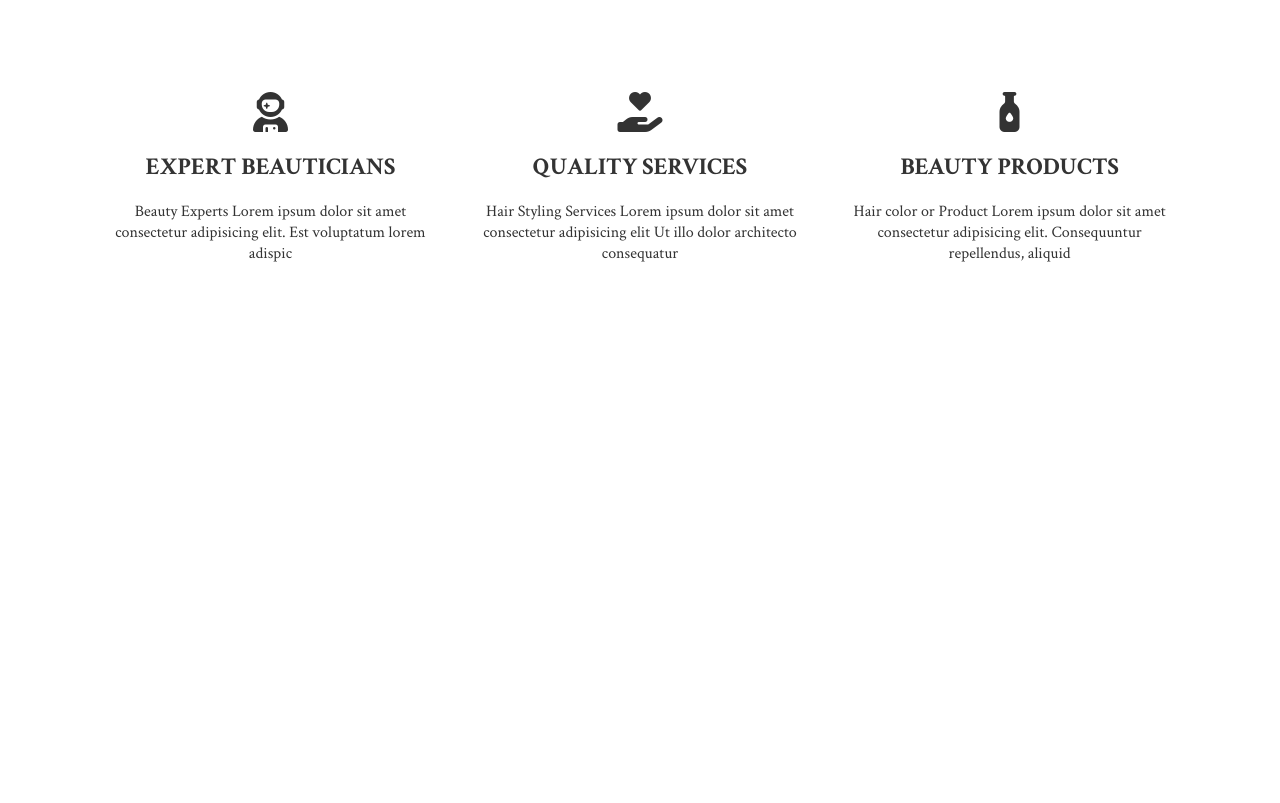
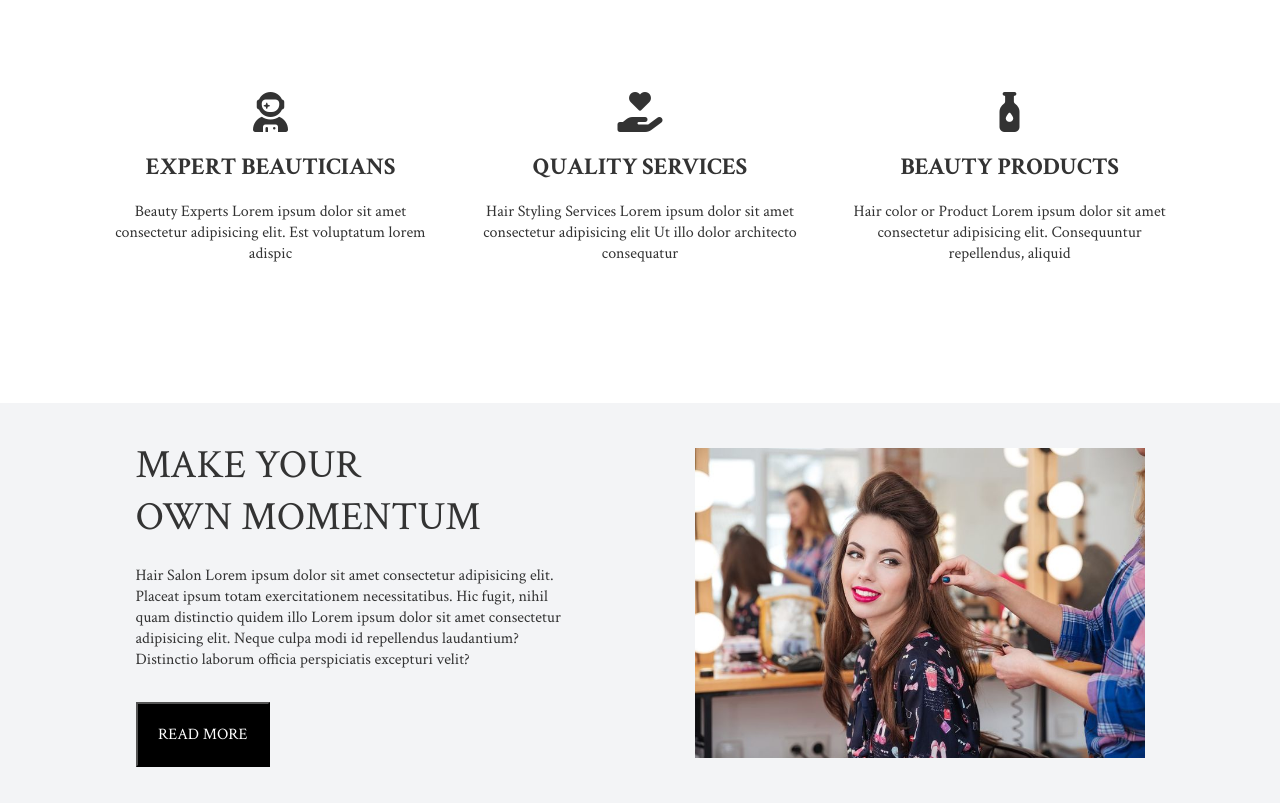
Before and after one commit to Gonpassa/salon, a plain HTML site: page views/index.html in a window 1280 px wide. Shown: the part 867-1670 px from the top of the page. Before the commit the page ends 1270 px from the top, so only its background shows below. Drawn offline with Linux system fonts and the light colour scheme.

Commit message:
momentum section

```diff
--- a/static/css/styles.css
+++ b/static/css/styles.css
@@ -169,6 +169,34 @@ a{
     text-align: center;
 }
 
+/* Momentum */
+.momentum{
+    height: 400px;
+    width: 100%;
+    background-color: #f3f4f6;
+}
+.momentum > .flex{
+    justify-content: space-around;
+}
+.momentum .container.flex section{
+    flex-direction: column;
+    justify-content: space-around;
+    width: 40%;
+    height: 400px;
+    padding: 25px 0;
+    align-items: flex-start;
+}
+
+.momentum .flex section h3{
+    font-size: 2.5rem;
+    font-weight: 400;
+}
+
+.momentum img{
+    height: 310px;
+    width: 450px;
+}
+
 
 
 
--- a/views/index.html
+++ b/views/index.html
@@ -66,6 +66,20 @@
             </section>
         </section>
     </section>
+
+    <!-- Momentum -->
+
+    <section class="momentum">
+        <section class="container flex">
+            <section class="flex">
+                <h3>MAKE YOUR<br>OWN MOMENTUM</h3>
+                <p>Hair Salon Lorem ipsum dolor sit amet consectetur adipisicing elit. Placeat ipsum totam exercitationem necessitatibus. Hic fugit, nihil quam distinctio quidem illo Lorem ipsum dolor sit amet consectetur adipisicing elit. Neque culpa modi id repellendus laudantium? Distinctio laborum officia perspiciatis excepturi velit?</p>
+                <button class="btn">READ MORE</button>
+            </section>
+            <img src="../static/images/second.jpg" alt="">
+        </section>
+    </section>
+
     <script src="../static/js/main.js"></script>
 </body>
 </html>
```
